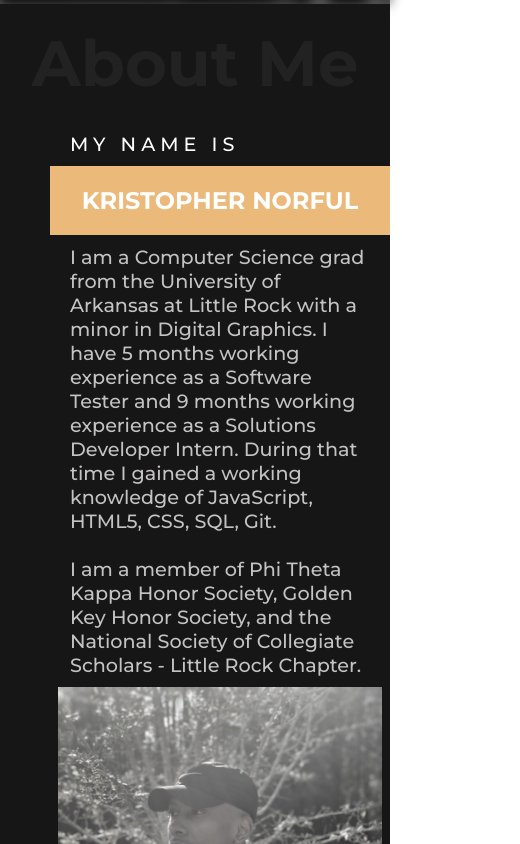
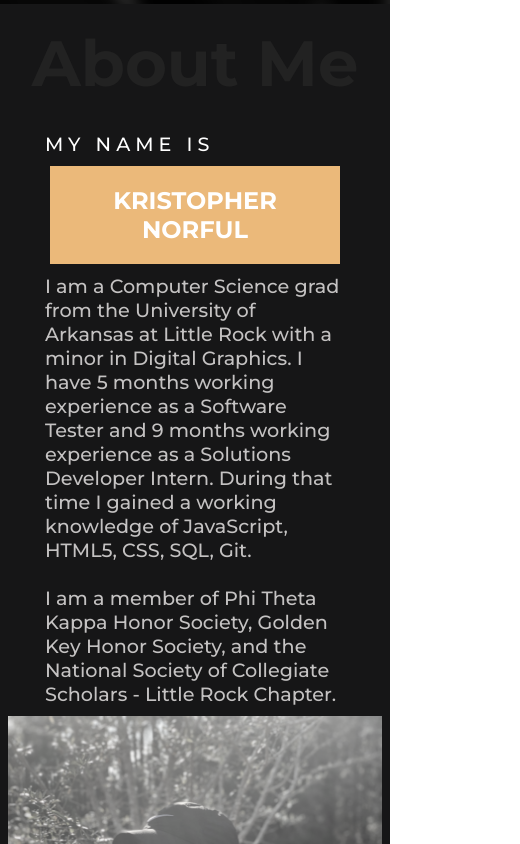
Before and after one commit to knorful/my-page, a React (Create React App) app: page / in a window 390 px wide. Shown: the part 840-1684 px from the top of the page, 520 px wide, since content can reach past the window. Built offline with nearby package versions, Linux system fonts and the light colour scheme.

Commit message:
add deploy to github pages

```diff
--- a/package.json
+++ b/package.json
@@ -18,7 +18,8 @@
     "start": "react-scripts start",
     "build": "react-scripts build",
     "test": "react-scripts test",
-    "eject": "react-scripts eject"
+    "eject": "react-scripts eject",
+    "deploy": "gh-pages -b gh-pages -d build"
   },
   "eslintConfig": {
     "extends": [
--- a/src/components/About/About.module.css
+++ b/src/components/About/About.module.css
@@ -154,6 +154,10 @@
     font-size: 4rem;
   }
 
+  .About .bioContainer {
+    margin: 0;
+  }
+
   .About .ImgContainer img {
     max-width: 100%;
     margin: 0;
@@ -169,7 +173,7 @@
 
   .About .introName {
     font-size: 1.5rem;
-    width: 300px;
+    width: 250px;
     margin: 0 auto;
   }
 
--- a/src/components/Landing/Landing.js
+++ b/src/components/Landing/Landing.js
@@ -7,7 +7,7 @@ const landing = () => {
     <div className={classes.Landing}>
       <div className={classes.intro}>
         <div className={classes.greeting}>
-          <h1>Hello,</h1>
+          <h1>Hello, </h1>
           <h3>
             I'm <span>Kris</span>, it's a pleasure to meet you. Please take a
             look around!
--- a/src/components/Landing/Landing.module.css
+++ b/src/components/Landing/Landing.module.css
@@ -72,7 +72,7 @@
   background-size: cover;
   filter: blur(6px) grayscale(1);
   -webkit-filter: blur(6px) grayscale(1);
-  /* transform: scale(1.2); */
+  transform: scale(1.2);
 }
 
 .Landing .tint:before {
--- a/src/index.css
+++ b/src/index.css
@@ -1,6 +1,15 @@
+html,
+body {
+  overflow-x: hidden;
+}
+
 body {
   margin: 0;
   position: relative;
   font-family: "Raleway", sans-serif;
-  overflow-x: hidden;
+  min-width: 375px;
 }
+
+.example::-webkit-scrollbar {
+  display: none;
+}
```
Also changed, not shown: 1 other file (tests, documents, lock files or other folders).
